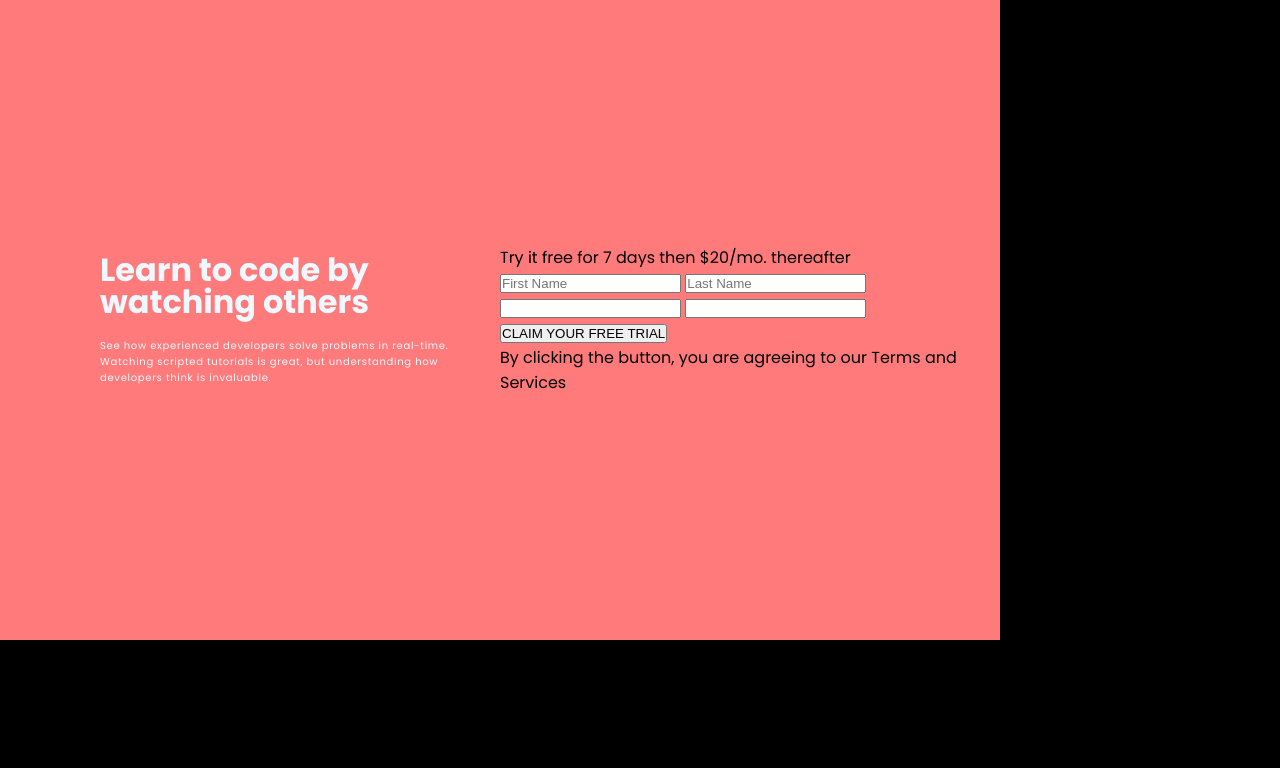
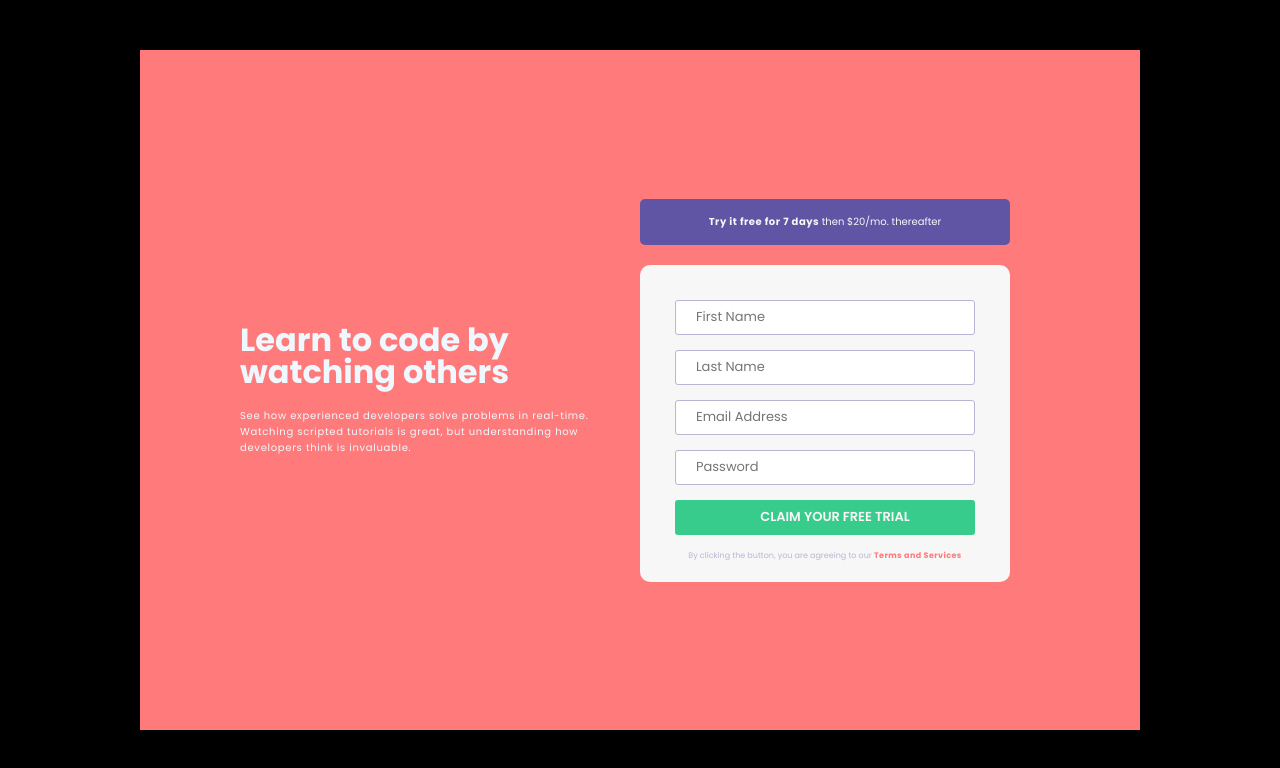
Before and after one commit to AdejinmiSeyi/Responsiveness-and-Media-Queries-, a plain HTML site: page index.html in a window 1280 px wide. Drawn offline with Linux system fonts and the light colour scheme.

Commit message:
completed web version

```diff
--- a/index.html
+++ b/index.html
@@ -26,9 +26,9 @@
                 <form action="">
                     <input type="text" placeholder="First Name">
                     <input type="text" placeholder="Last Name">
-                    <input type="email" name="" id="">
-                    <input type="password" name="" id="">
-                    <input type="submit" value="CLAIM YOUR FREE TRIAL">
+                    <input type="email" name="" id="" placeholder="Email Address">
+                    <input type="password" name="" id="" placeholder="Password">
+                    <input type="submit" value="CLAIM YOUR FREE TRIAL" id="claim-button">
 
                 </form>
                 <p>By clicking the button, you are agreeing to our <span>Terms and Services</span> </p>
--- a/style.css
+++ b/style.css
@@ -10,14 +10,19 @@ body{
     background-color: black;
     font-family: 'Poppins', sans-serif;
     Font-size: 16px;
+    justify-content: center;
+    display: flex;
+    margin: 50px auto;
+
 }
 
 main{
     background-color: hsl(0, 100%, 74%) ;
     display: flex;
     width: 1000px;
-    height: 80vh;
+    height: 85vh;
     align-items: center;
+
 
 }
 
@@ -42,3 +47,59 @@ h2{
     font-weight: 400 ;
     letter-spacing: 0.7px;
 }
+
+.free-trial{
+    background-color: hsl(248, 32%, 49%);
+    padding: 15px;
+    font-size: x-small;
+    width: 370px;
+    border-radius: 5px;
+    color: hsl(0, 0%, 97%);
+    text-align: center;
+}
+
+.free-trial span{
+    font-weight: 800;
+    letter-spacing: 0.5px;
+}
+
+.login-box{
+    background-color: hsl(0, 0%, 97%);
+    padding: 20px;
+    width: 370px;
+    margin-top: 20px;
+    border-radius: 10px;
+}
+
+input{
+    display: block;
+	margin: 15px ;
+    width: 300px;
+    height: 35px;
+    border-radius: 3px;
+    border: 1px solid hsl(246, 25%, 77%);
+    padding-left: 20px;
+    font-size: small;
+    font-family: 'Poppins', sans-serif;
+}
+
+
+#claim-button{
+    background-color: hsl(154, 59%, 51%);
+    border: none;
+    font-weight: 600;
+    color: hsl(0, 0%, 97%);
+}
+
+.login-box p{
+    font-size: 8px;
+    text-align: center;
+    color: hsl(246, 25%, 77%);
+
+}
+
+.login-box p span{
+    color: hsl(0, 100%, 74%);
+    font-weight: 700;
+    letter-spacing: 0.4px;
+}
```
Also changed, not shown: bg-intro-desktop.png (added), bg-intro-mobile.png (added), icon-error.svg (added).
